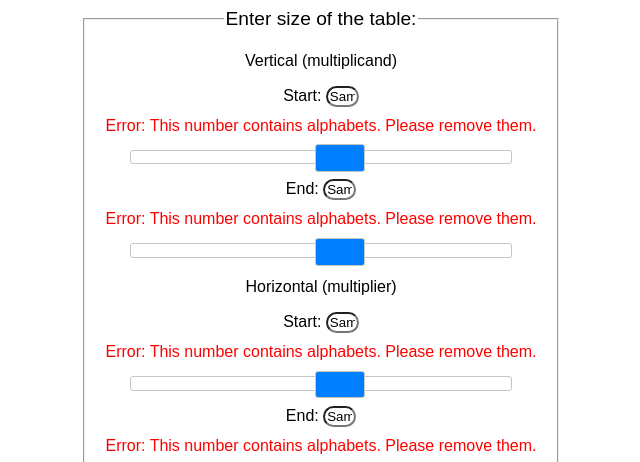
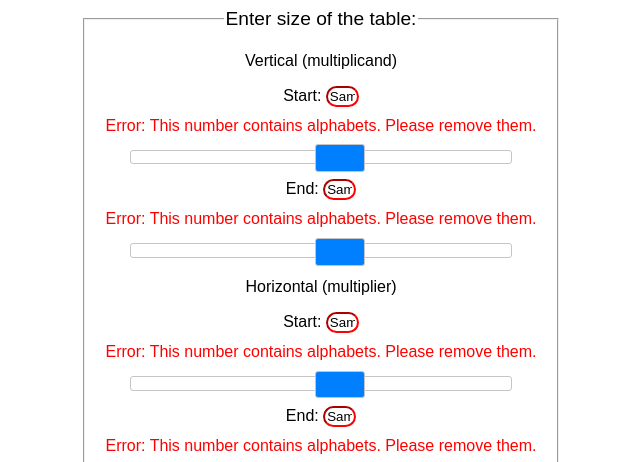
Before and after one commit to minhtri172/HW4-Part2, a plain HTML site: page index.html in a window 1280 px wide. Both pictures are taken after typing "Sample", "Sample", "Sample", "Sample" into the empty fields and a click on the button "Generate". Shown: the top 462 px of the page, without its empty margins (3-643 px from the left). Drawn offline with nearby package versions, Linux system fonts and the light colour scheme.

Commit message:
add more comments

```diff
--- a/css/hw4.css
+++ b/css/hw4.css
@@ -151,6 +151,11 @@ button, #btnGen {
     display: block;
 }
 
+/* Set invalid inputs border to red */
+#fCol.error, #eCol.error, #fRow.error, #eRow.error {
+    border-color: red;
+}
+
 /* Div contains the control part, the form and the selection*/
 #control {
     overflow: auto;
```
